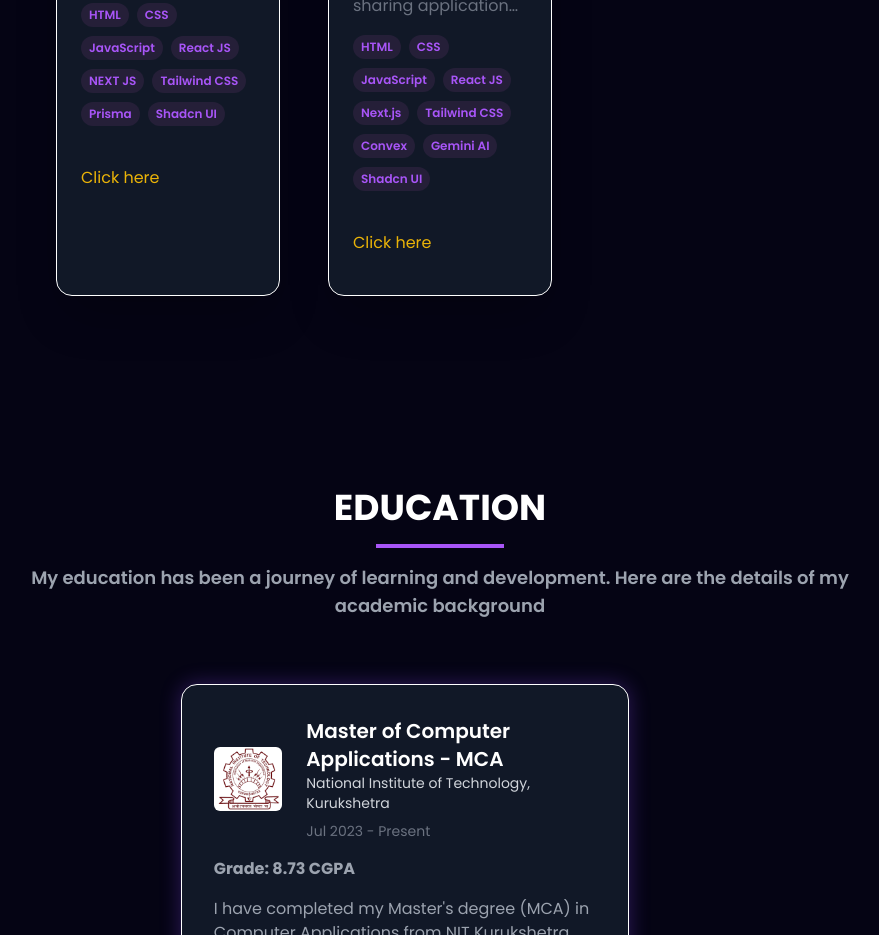
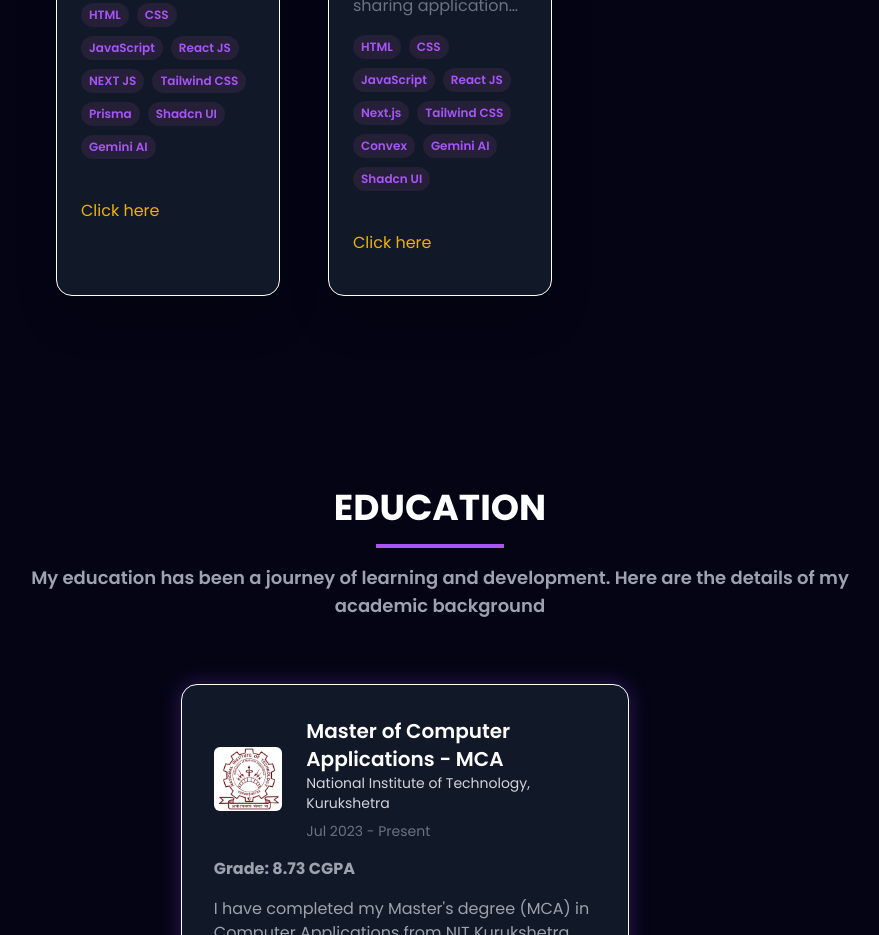
Before and after one commit to gauravkumarguleria/Portfolio, a React (Vite) app: page / in a window 1280 px wide. Shown: the part 3780-4715 px from the top of the page, without its empty margins (200-1079 px from the left). Built offline with nearby package versions, Linux system fonts and the light colour scheme.

Commit message:
added gemini to oroject skills

```diff
--- a/src/constants.js
+++ b/src/constants.js
@@ -163,6 +163,7 @@ export const projects = [
       "Tailwind CSS",
       "Prisma",
       "Shadcn UI",
+      "Gemini AI",
     ],
     github: "https://github.com/gauravkumarguleria/sensai-2",
     webapp: "https://sensai-2.vercel.app/",
```
